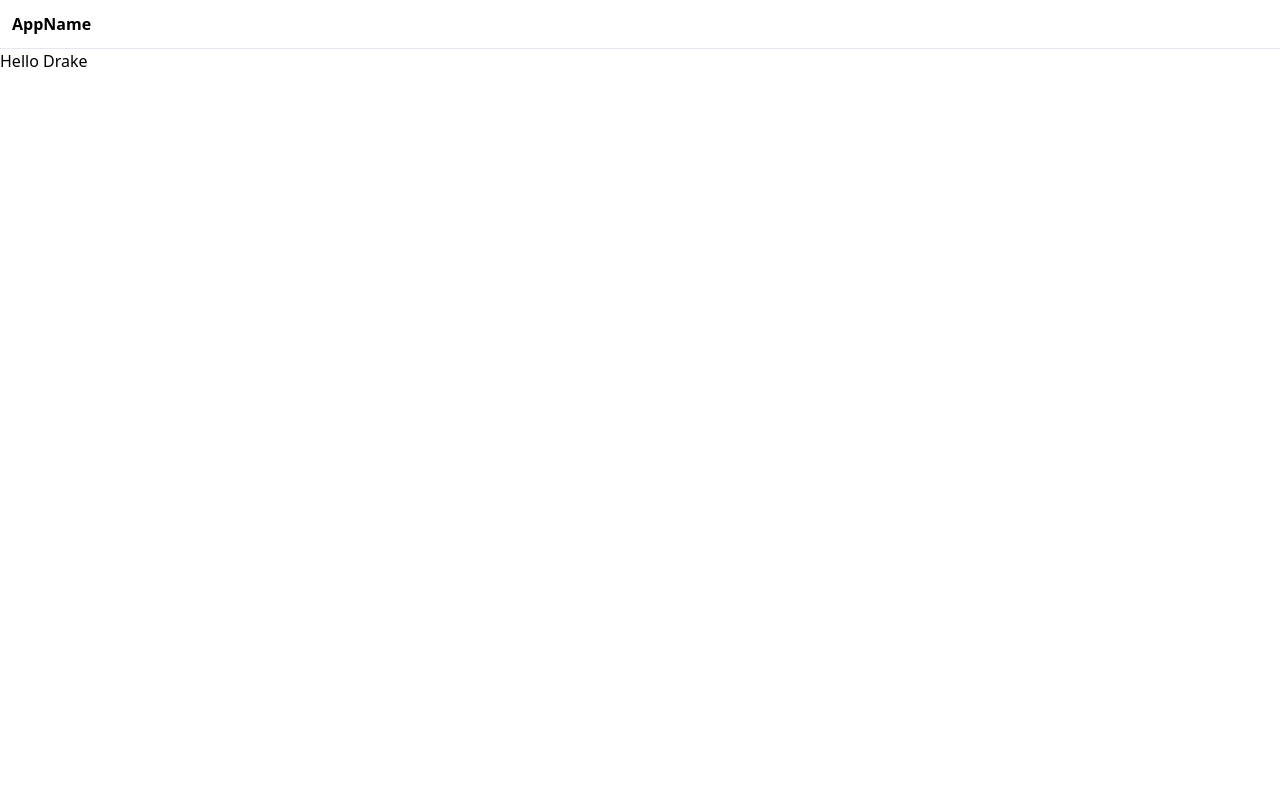
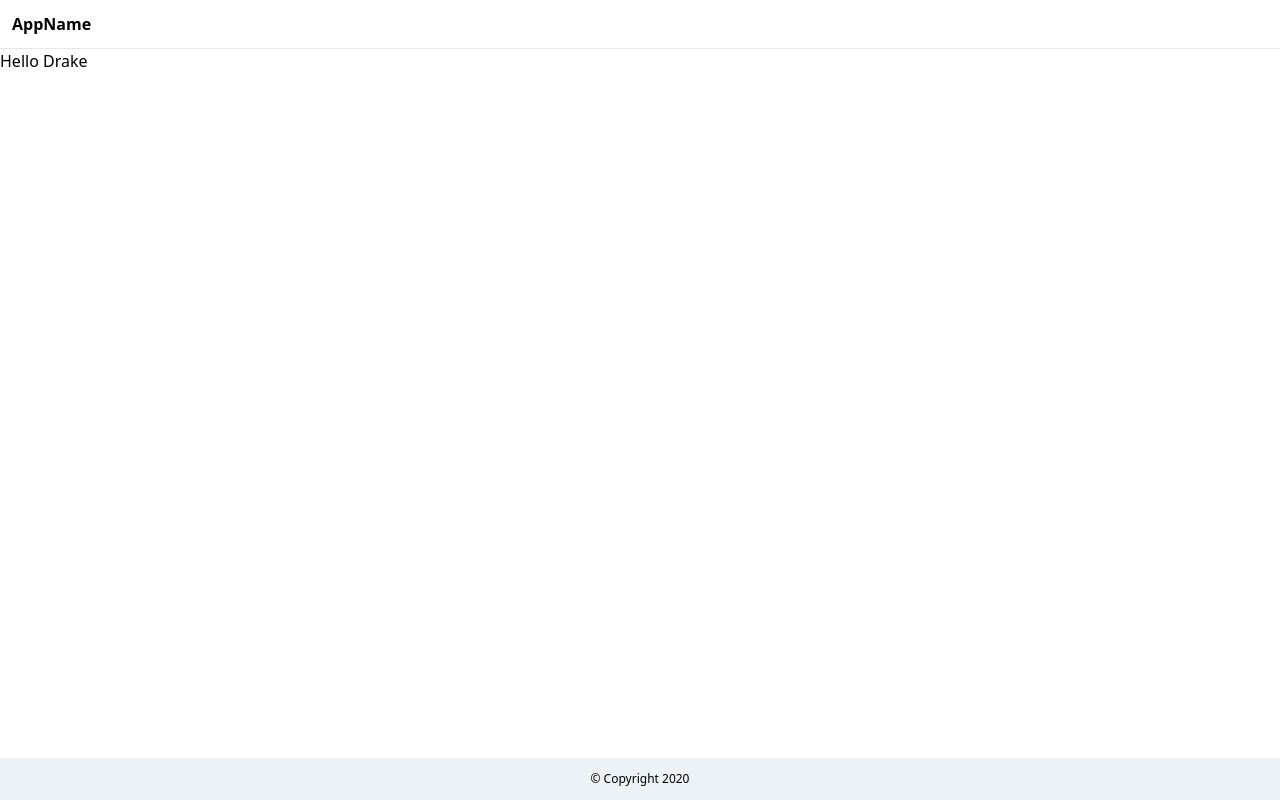
Before and after one commit to somikdatta/learning-react, a React (Create React App) app: page / in a window 1280 px wide. Built offline with nearby package versions, Linux system fonts and the light colour scheme.

Commit message:
📦 NEW: Add footer

```diff
--- a/src/App.js
+++ b/src/App.js
@@ -2,6 +2,7 @@
 import HelloWorld from './Components/HelloWorld'
 // import CounterExample from './Components/CounterExample'
 import Header from './Components/Header'
+import Footer from './Components/Footer'
 
 function App() {
   return (
@@ -9,7 +10,7 @@
       <Header />
       <HelloWorld name="Drake"/>
       {/* <CounterExample /> */}
-
+      <Footer />
     </div>
   );
 }
--- /dev/null
+++ b/src/Components/Footer.js
@@ -0,0 +1,11 @@
+import React from 'react'
+
+function Footer(){
+    return (
+        <footer className="bg-gray-200 text-center text-xs p-3 absolute bottom-0 w-full">
+            &copy; Copyright 2020
+        </footer>
+    )
+}
+
+export default Footer
```
